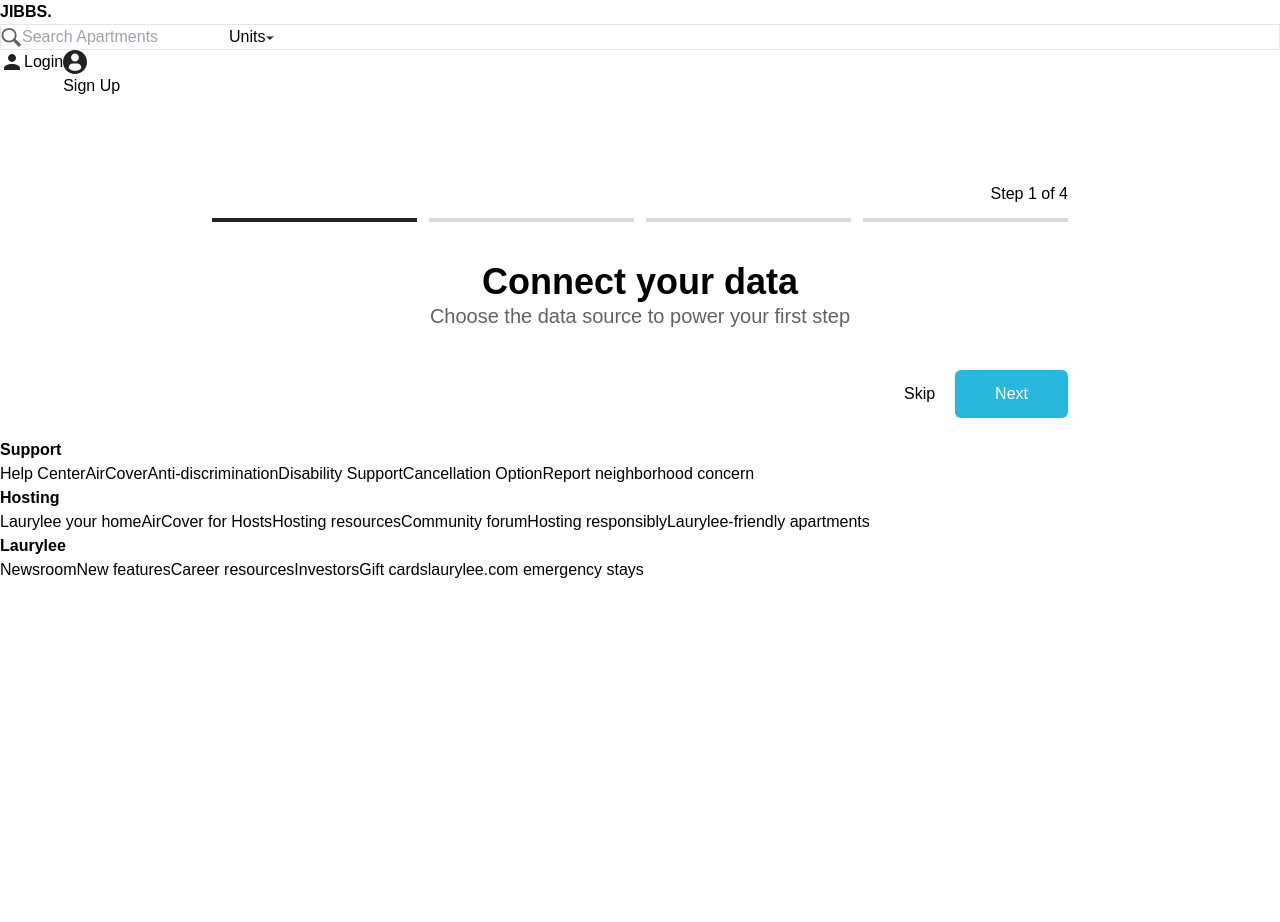
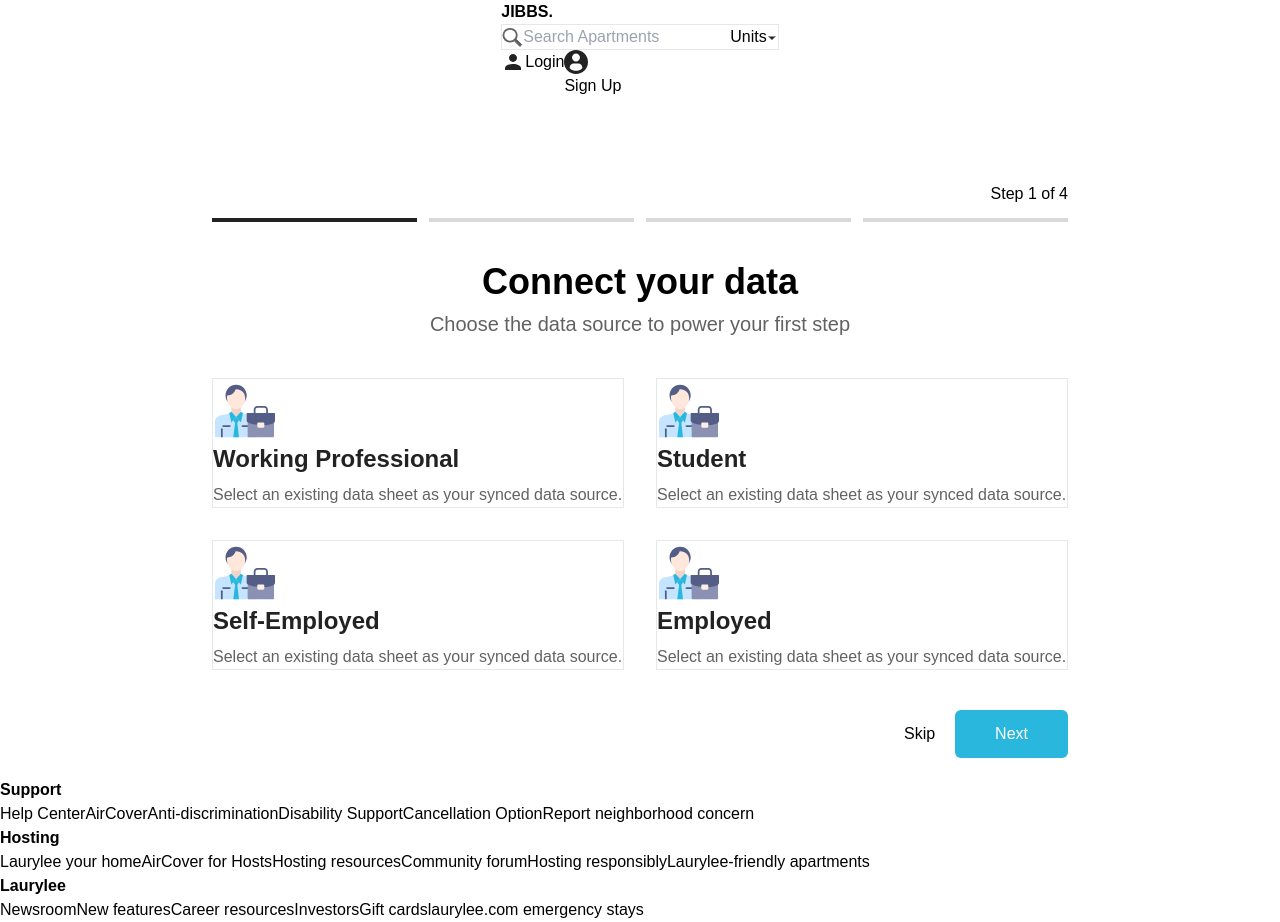
Before and after one commit to shariful10/jiibs, a Next.js app: page /create-profile in a window 1280 px wide. Before the commit the page ends 800 px from the top, so only its background shows below. Built offline with nearby package versions, Linux system fonts and the light colour scheme.

Commit message:
feature: profile create page

```diff
--- a/package.json
+++ b/package.json
@@ -12,6 +12,7 @@
     "next": "14.1.0",
     "react": "^18",
     "react-dom": "^18",
+    "react-icons": "^5.0.1",
     "swiper": "^11.0.5"
   },
   "devDependencies": {
--- /dev/null
+++ b/src/Components/Regular/Inputs/InputProfileCard.jsx
@@ -0,0 +1,35 @@
+import Image from "next/image";
+import React from "react";
+import { MdCheckCircle } from "react-icons/md";
+
+const InputProfileCard = ({
+  image,
+  title,
+  subTitle,
+  selectValue,
+  setSelectValue,
+}) => {
+  return (
+    <div
+      className={`border border-gray-300 rounded-lg p-6 bg-white relative ${
+        selectValue === title && "border-primary border"
+      }`}
+      onClick={() => {
+        setSelectValue(title);
+      }}
+    >
+      {selectValue === title && (
+        <div className="absolute right-5 top-5 text-primary">
+          <MdCheckCircle size={25} />
+        </div>
+      )}
+      <Image src={image} alt={title} />
+      <h3 className="text-2xl font-semibold text-blackText mt-3 mb-2">
+        {title}
+      </h3>
+      <p className="text-darkGray">{subTitle}</p>
+    </div>
+  );
+};
+
+export default InputProfileCard;
--- /dev/null
+++ b/src/Components/Regular/Inputs/PrioritiesButton.jsx
@@ -0,0 +1,19 @@
+import React from "react";
+
+const PrioritiesButton = ({ title, selectValue, setSelectValue }) => {
+  return (
+    <button
+      className={`px-5 py-3 rounded-md bg-softGray text-darkGray capitalize hover:bg-darkGray hover:text-white ${
+        selectValue === title && "bg-darkGray text-white"
+      }`}
+      onClick={() => {
+        setSelectValue(title);
+      }}
+    >
+      {" "}
+      {title}
+    </button>
+  );
+};
+
+export default PrioritiesButton;
--- a/src/Components/Shared/NavigationBar.jsx
+++ b/src/Components/Shared/NavigationBar.jsx
@@ -49,8 +49,8 @@ const NavigationBar = () => {
               <path
                 d="M7.94531 4.5L4.94531 7.5L1.94531 4.5"
                 stroke="#222222"
-                stroke-linecap="round"
-                stroke-linejoin="round"
+                strokeLinecap="round"
+                strokeLinejoin="round"
               />
             </svg>
           </button>
@@ -95,7 +95,7 @@ var signUpIcons = (
     viewBox="0 0 24 24"
     fill="none"
   >
-    <g clip-path="url(#clip0_2047_2026)">
+    <g clipPath="url(#clip0_2047_2026)">
       <path
         d="M12 0.000976562C5.37328 0.000976562 0 5.3732 0 12.0005C0 18.6277 5.37275 23.9999 12 23.9999C18.6278 23.9999 24 18.6277 24 12.0005C24 5.3732 18.6278 0.000976562 12 0.000976562ZM12 3.58896C14.1927 3.58896 15.9696 5.36635 15.9696 7.55804C15.9696 9.75025 14.1927 11.5271 12 11.5271C9.80831 11.5271 8.03145 9.75025 8.03145 7.55804C8.03145 5.36635 9.80831 3.58896 12 3.58896ZM11.9974 20.8626C9.81042 20.8626 7.80743 20.0662 6.2625 18.7479C5.88615 18.4269 5.66898 17.9562 5.66898 17.4623C5.66898 15.2395 7.46798 13.4605 9.69129 13.4605H14.3098C16.5336 13.4605 18.3257 15.2395 18.3257 17.4623C18.3257 17.9567 18.1096 18.4263 17.7328 18.7474C16.1884 20.0662 14.1848 20.8626 11.9974 20.8626Z"
         fill="#222222"
--- a/src/app/(root)/create-profile/page.jsx
+++ b/src/app/(root)/create-profile/page.jsx
@@ -1,8 +1,30 @@
 "use client";
-import React, { useState } from "react";
+import InputProfileCard from "@/Components/Regular/Inputs/InputProfileCard";
+import PrioritiesButton from "@/Components/Regular/Inputs/PrioritiesButton";
+import InputImage from "@/assets/images/self-employed-1.svg";
+import { useState } from "react";
 
 const page = () => {
   const [activeTab, setActiveTab] = useState(1);
+  const [selectValue, setSelectValue] = useState("");
+
+  const handleCreateProfile = () => {
+    let userInfo = JSON.parse(localStorage.getItem("create-profile")) || [];
+    if (activeTab === 1) {
+      userInfo.push({ employment: selectValue });
+    }
+    if (activeTab === 2) {
+      userInfo.push({ people: selectValue });
+    }
+    if (activeTab === 3) {
+      userInfo.push({ priorities: selectValue });
+    }
+    if (activeTab === 4) {
+      userInfo.push({ info: selectValue });
+    }
+
+    localStorage.setItem("create-profile", JSON.stringify(userInfo));
+  };
 
   return (
     <div className="mt-16 max-w-4xl mx-auto p-5">
@@ -37,13 +59,134 @@ const page = () => {
       {/* Tab progress indicator Horizontal line End */}
 
       {/* Tab content */}
-      <div className="text-center my-10">
-        <h2 className="text-2xl md:text-4xl font-semibold ">
-          Connect your data
-        </h2>
-        <p className="text-xl text-darkGray">
-          Choose the data source to power your first step
-        </p>
+      <div className="my-10">
+        <div className="text-center">
+          <h2 className="text-2xl md:text-4xl font-semibold mb-2">
+            Connect your data
+          </h2>
+          <p className="text-xl text-darkGray">
+            Choose the data source to power your first step
+          </p>
+        </div>
+
+        {/* Tab input items */}
+        <div className="my-10">
+          {activeTab === 1 ? (
+            <div className="grid grid-cols-1 md:grid-cols-2 gap-8">
+              <InputProfileCard
+                image={InputImage}
+                title="Working Professional"
+                subTitle="Select an existing data sheet as your synced data source."
+                setSelectValue={setSelectValue}
+                selectValue={selectValue}
+              />
+              <InputProfileCard
+                image={InputImage}
+                title="Student"
+                subTitle="Select an existing data sheet as your synced data source."
+                setSelectValue={setSelectValue}
+                selectValue={selectValue}
+              />
+              <InputProfileCard
+                image={InputImage}
+                title="Self-Employed"
+                subTitle="Select an existing data sheet as your synced data source."
+                setSelectValue={setSelectValue}
+                selectValue={selectValue}
+              />
+              <InputProfileCard
+                image={InputImage}
+                title="Employed"
+                subTitle="Select an existing data sheet as your synced data source."
+                setSelectValue={setSelectValue}
+                selectValue={selectValue}
+              />
+            </div>
+          ) : activeTab === 2 ? (
+            <div className="grid grid-cols-1 sm:grid-cols-2 lg:grid-cols-3 gap-8">
+              <InputProfileCard
+                image={InputImage}
+                title="Alone"
+                subTitle="I plan on primarily living alone."
+                setSelectValue={setSelectValue}
+                selectValue={selectValue}
+              />
+              <InputProfileCard
+                image={InputImage}
+                title="Roommates"
+                subTitle="I plan on sharing the space with at least one other person."
+                setSelectValue={setSelectValue}
+                selectValue={selectValue}
+              />
+              <InputProfileCard
+                image={InputImage}
+                title="Family"
+                subTitle="I plan on living with a partner or with children."
+                setSelectValue={setSelectValue}
+                selectValue={selectValue}
+              />
+            </div>
+          ) : activeTab === 3 ? (
+            <div className="">
+              <p className="text-xl text-primary font-semibold uppercase">
+                MY PRIORITIES
+              </p>
+              <h2 className="text-3xl font-semibold text-blackText my-2">
+                Choose What Matters Most For You
+              </h2>
+              <p className="text-text-darkGray">
+                These help us recommend and sort properties{" "}
+              </p>
+              <div className="flex flex-wrap gap-6 mt-10">
+                <PrioritiesButton
+                  title="high ceiling"
+                  setSelectValue={setSelectValue}
+                  selectValue={selectValue}
+                />
+
+                <button className="px-5 py-3 rounded-md bg-softGray text-darkGray capitalize hover:bg-darkGray hover:text-white">
+                  {" "}
+                  outdoor space
+                </button>
+                <button className="px-5 py-3 rounded-md bg-softGray text-darkGray capitalize hover:bg-darkGray hover:text-white">
+                  {" "}
+                  work space
+                </button>
+                <button className="px-5 py-3 rounded-md bg-softGray text-darkGray capitalize hover:bg-darkGray hover:text-white">
+                  {" "}
+                  pool
+                </button>
+                <button className="px-5 py-3 rounded-md bg-softGray text-darkGray capitalize hover:bg-darkGray hover:text-white">
+                  {" "}
+                  gym
+                </button>
+                <button className="px-5 py-3 rounded-md bg-softGray text-darkGray capitalize hover:bg-darkGray hover:text-white">
+                  {" "}
+                  big house
+                </button>
+                <button className="px-5 py-3 rounded-md bg-softGray text-darkGray capitalize hover:bg-darkGray hover:text-white">
+                  {" "}
+                  kitchen
+                </button>
+                <button className="px-5 py-3 rounded-md bg-softGray text-darkGray capitalize hover:bg-darkGray hover:text-white">
+                  {" "}
+                  high-end appliances
+                </button>
+                <button className="px-5 py-3 rounded-md bg-softGray text-darkGray capitalize hover:bg-darkGray hover:text-white">
+                  {" "}
+                  24-7 doorman
+                </button>
+                <button className="px-5 py-3 rounded-md bg-softGray text-darkGray capitalize hover:bg-darkGray hover:text-white">
+                  {" "}
+                  in-unit washer/dryer
+                </button>
+              </div>
+            </div>
+          ) : (
+            <h2>I'm a content from tab 4</h2>
+          )}
+        </div>
+        {/* Tab input items End */}
       </div>
       {/* Tab content End */}
 
@@ -63,7 +206,9 @@ const page = () => {
             <button>Skip</button>
             <button
               className="bg-primary text-white px-10 py-3 rounded-md"
-              onClick={() => setActiveTab(activeTab + 1)}
+              onClick={() => {
+                setActiveTab(activeTab + 1), handleCreateProfile();
+              }}
             >
               Next
             </button>
--- a/tailwind.config.js
+++ b/tailwind.config.js
@@ -12,6 +12,7 @@ module.exports = {
         primary: "#2AB7DD",
         softGray: "#E4E4E4",
         darkGray: "#626262",
+        blackText: "#222222",
       },
       boxShadow: {
         "3xl": "0 23px 37px 0 #1FBAFF10",
```
Also changed, not shown: src/assets/images/self-employed-1.svg (added), 1 other file (tests, documents, lock files or other folders).
